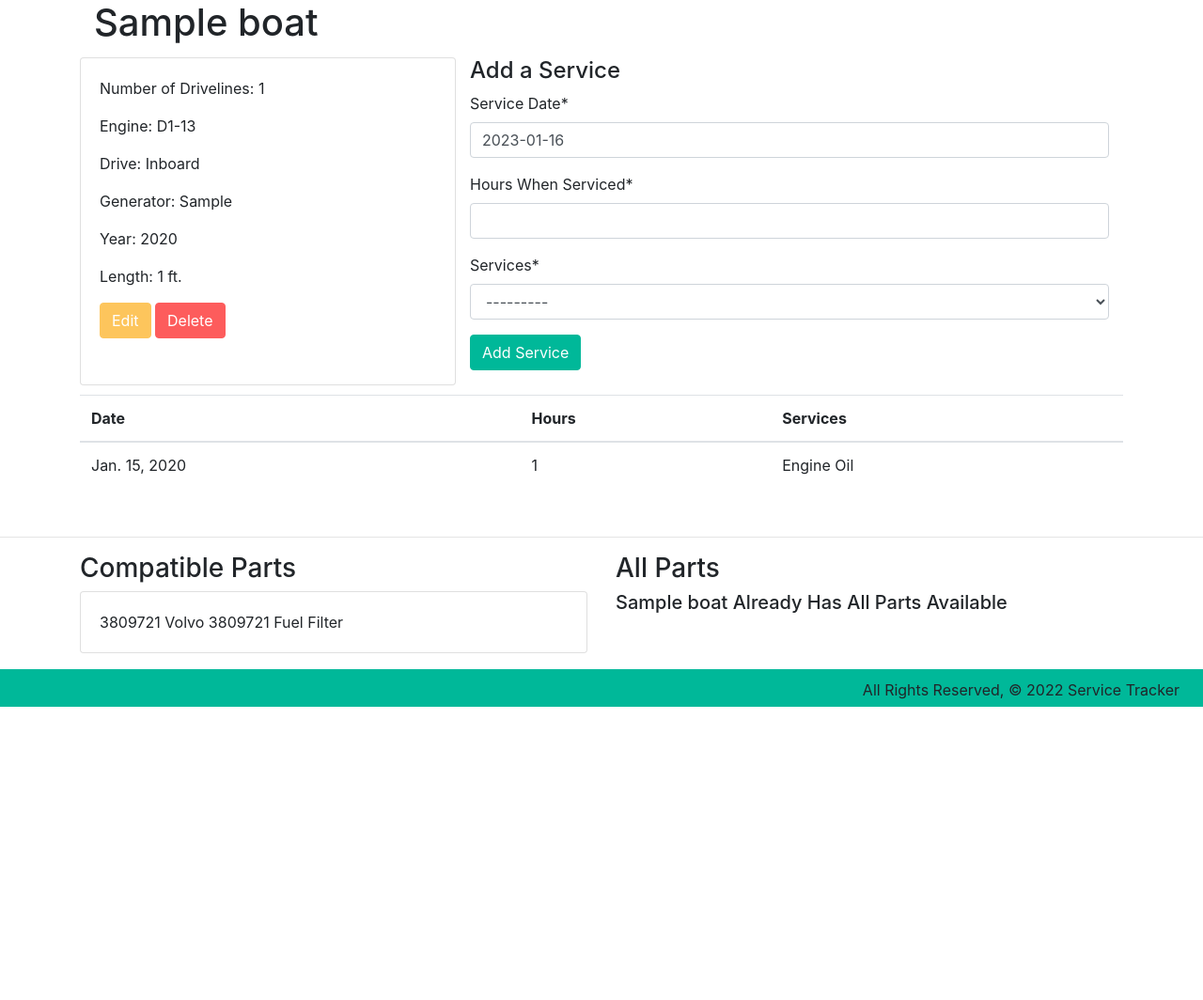
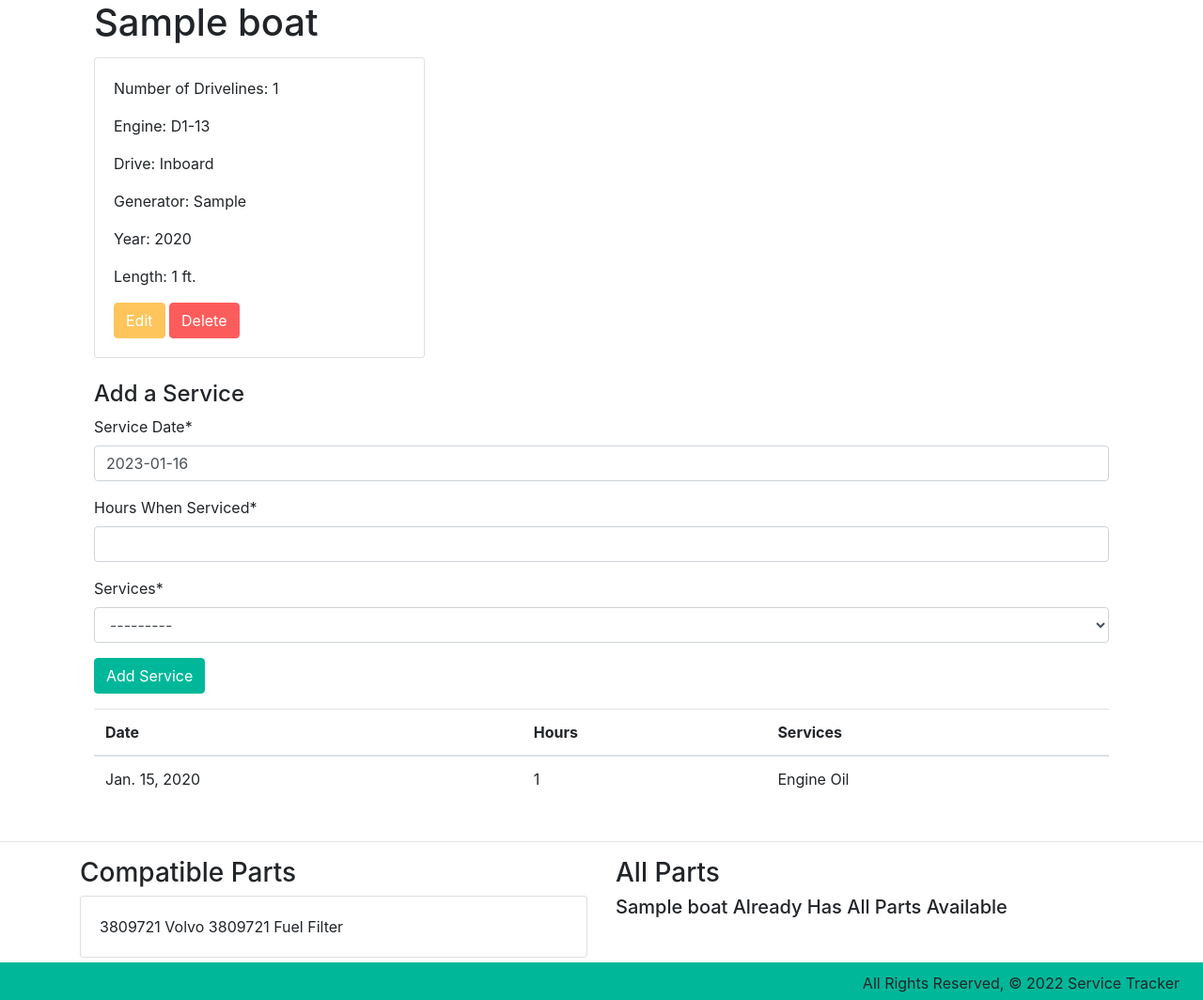
Before and after one commit to adicerbo/service_tracker, a Django app: page /boats/1/ in a window 1280 px wide. Shown: the part 48-1112 px from the top of the page at 94% size. Before the commit the page ends 800 px from the top, so only its background shows below. Run offline with Django 4.2, Linux system fonts and the light colour scheme; tables that the repository leaves empty hold one stand-in row (values such as "Sample post"); some libraries are stand-ins or nearby versions.

Commit message:
Revert "add grid styling to boat detail page"
This reverts commit 2a056f0eb297f9fc55696f35fd367d8c01c9eddb.

```diff
--- a/main_app/static/css/style.css
+++ b/main_app/static/css/style.css
@@ -1,74 +1,66 @@
-nav {
+nav{
     background-color: rgb(0, 184, 153);
     height: 6vh;
 }
 
-body {
+body{
     display: flex;
     min-height: 100vh;
     flex-direction: column;
 }
 
-main {
+main{
     flex: 1 0 auto;
 }
 
-footer {
+footer{
     padding-top: 0;
     text-align: right;
 }
 
-a {
+a{
     text-decoration: none;
     color: inherit;
 }
 
-a:hover {
-    text-decoration: underline;
+a:hover{
+    text-decoration:underline;
     color: inherit;
 }
 
-a.home,
-a.home:hover {
+a.home, a.home:hover{
     text-decoration: none;
     color: inherit;
 }
 
-button.btn.btn-primary,
-button.btn.btn-primary:focus {
+button.btn.btn-primary, button.btn.btn-primary:focus{
     background-color: rgb(0, 184, 153) !important;
     box-shadow: none !important;
     border-color: rgb(0, 184, 153) !important;
 }
 
-button.btn.btn-danger,
-button.btn.btn-danger:focus {
+button.btn.btn-danger, button.btn.btn-danger:focus{
     background-color: rgb(253, 92, 92) !important;
     box-shadow: none !important;
     border-color: rgb(253, 92, 92) !important;
 }
 
-button.btn.btn-secondary,
-button.btn.btn-secondary:focus {
+button.btn.btn-secondary, button.btn.btn-secondary:focus{
     background-color: rgb(253, 197, 92) !important;
     box-shadow: none !important;
     border-color: rgb(253, 197, 92) !important;
 }
 
-.container {
+.container{
     padding-bottom: 5px;
 }
 
-footer {
+footer{
     background-color: rgb(0, 184, 153) !important;
     height: 5vh;
 }
 
-#foot {
+#foot{
     margin-top: 10px;
     margin-right: 10px;
 }
-
-.row {
-    margin-bottom: 10px;
-}
--- a/main_app/templates/base.html
+++ b/main_app/templates/base.html
@@ -11,6 +11,7 @@
     <link rel="stylesheet" href="https://cdn.jsdelivr.net/npm/bootstrap@4.3.1/dist/css/bootstrap.min.css"
         integrity="sha384-ggOyR0iXCbMQv3Xipma34MD+dH/1fQ784/j6cY/iJTQUOhcWr7x9JvoRxT2MZw1T" crossorigin="anonymous">
     <!-- <link rel="stylesheet" href="https://cdnjs.cloudflare.com/ajax/libs/materialize/1.0.0/css/materialize.min.css" /> -->
+    <link rel="stylesheet" type="text/css" href="{% static 'css/style.css' %}" />
     <script src="https://cdnjs.cloudflare.com/ajax/libs/materialize/1.0.0/js/materialize.min.js"></script>
     <script src="https://code.jquery.com/jquery-3.4.1.slim.min.js"
         integrity="sha384-J6qa4849blE2+poT4WnyKhv5vZF5SrPo0iEjwBvKU7imGFAV0wwj1yYfoRSJoZ+n"
@@ -21,7 +22,6 @@
     <script src="https://stackpath.bootstrapcdn.com/bootstrap/4.4.1/js/bootstrap.min.js"
         integrity="sha384-wfSDF2E50Y2D1uUdj0O3uMBJnjuUD4Ih7YwaYd1iqfktj0Uod8GCExl3Og8ifwB6"
         crossorigin="anonymous"></script>
-    <link rel="stylesheet" type="text/css" href="{% static 'css/style.css' %}" />
 </head>
 
 <body>
--- a/main_app/templates/boats/detail.html
+++ b/main_app/templates/boats/detail.html
@@ -7,8 +7,8 @@
     </div>
 
     <div class="container">
-        <div class="row">
-            <div class="card" style="width: 25rem;">
+        <div>
+            <div class="card" style="width: 22rem;">
                 <div class="card-body">
                     <p>Number of Drivelines: {{ boat.get_num_engines_display }}</p>
                     <p>Engine: {{ boat.get_engine_display }}</p>
@@ -20,17 +20,15 @@
                     <button class="btn btn-danger"><a href="{% url 'boat_delete' boat.id %}">Delete</a></button>
                 </div>
             </div>
-
+        </div>
         </br>
-            <div class="form-group col-md">
+        <div class="form-group">
             <h4>Add a Service</h4>
             <form action="{% url 'add_service' boat.id %}" method="post">
                 {% csrf_token %} {{service_form|crispy}}
                 <button class="btn btn-primary" type="submit" value="Add Service">Add Service</button>
             </form>
         </div>
-        </div>
-        <div class="row">
         <table class="table">
             <thead>
                 <tr>
@@ -49,7 +47,6 @@
                 {% endfor %}
             </tbody>
         </table>
-        </div>
     </div>
 </div>
 <hr />
--- a/main_app/templates/home.html
+++ b/main_app/templates/home.html
@@ -2,7 +2,7 @@
 <div class="container">
     <h1>Home</h1>
     <p>Keep track of all your services performed</p>
-    <div id="carouselHero" class="carousel slide" data-ride="carousel">
+    <div id="carouselExampleControls" class="carousel slide" data-ride="carousel">
         <div class="carousel-inner">
             <div class="carousel-item active">
                 <img class="d-block w-100" src="https://www.filepicker.io/api/file/DQGMkj1ESbyxlZiwvX3y"
@@ -19,11 +19,11 @@
                     alt="Third slide">
             </div>
         </div>
-        <a class="carousel-control-prev" href="#carouselHero" role="button" data-slide="prev">
+        <a class="carousel-control-prev" href="#carouselExampleControls" role="button" data-slide="prev">
             <span class="carousel-control-prev-icon" aria-hidden="true"></span>
             <span class="sr-only">Previous</span>
         </a>
-        <a class="carousel-control-next" href="#carouselHero" role="button" data-slide="next">
+        <a class="carousel-control-next" href="#carouselExampleControls" role="button" data-slide="next">
             <span class="carousel-control-next-icon" aria-hidden="true"></span>
             <span class="sr-only">Next</span>
         </a>
```
Lines whose indentation alone changed are shown as unchanged.
